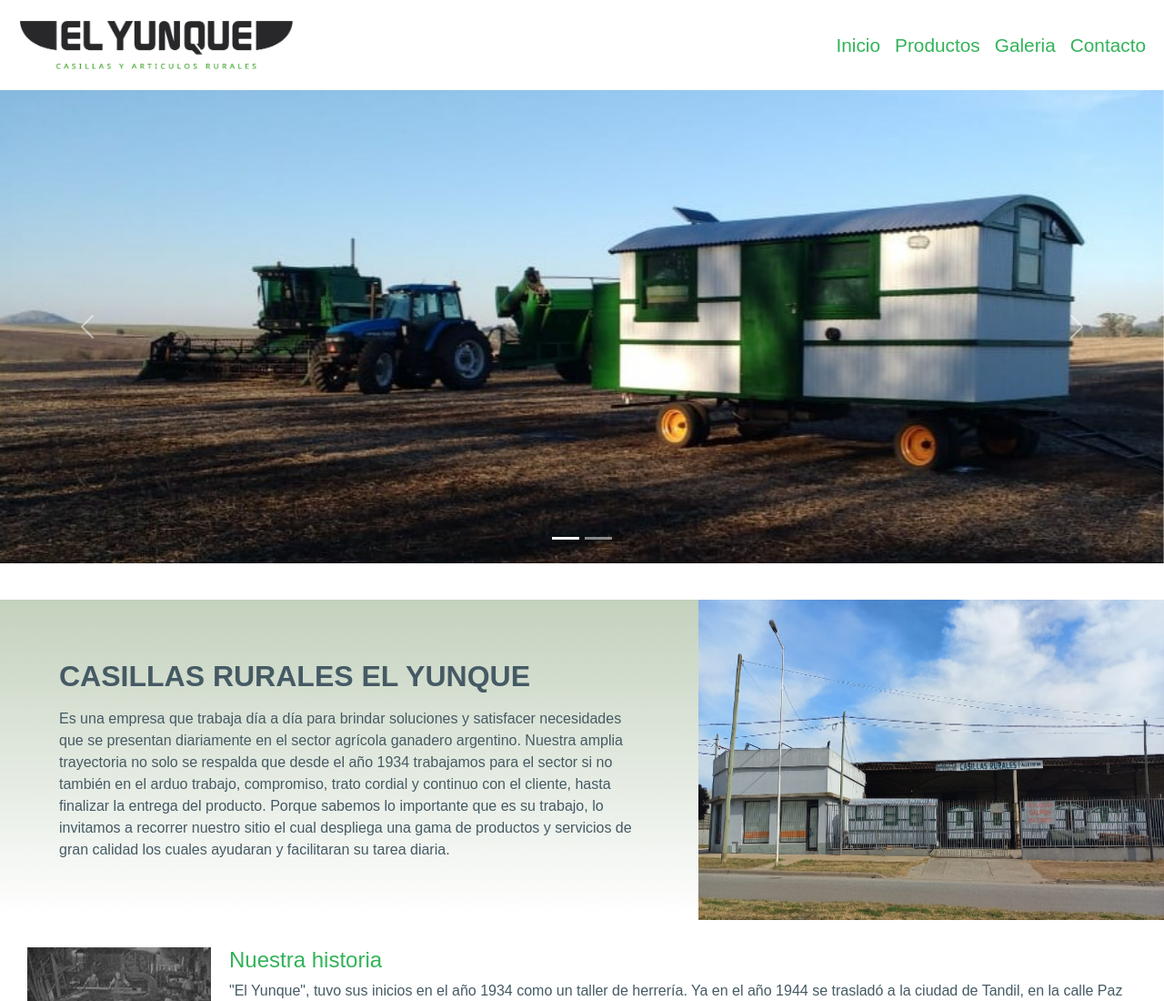
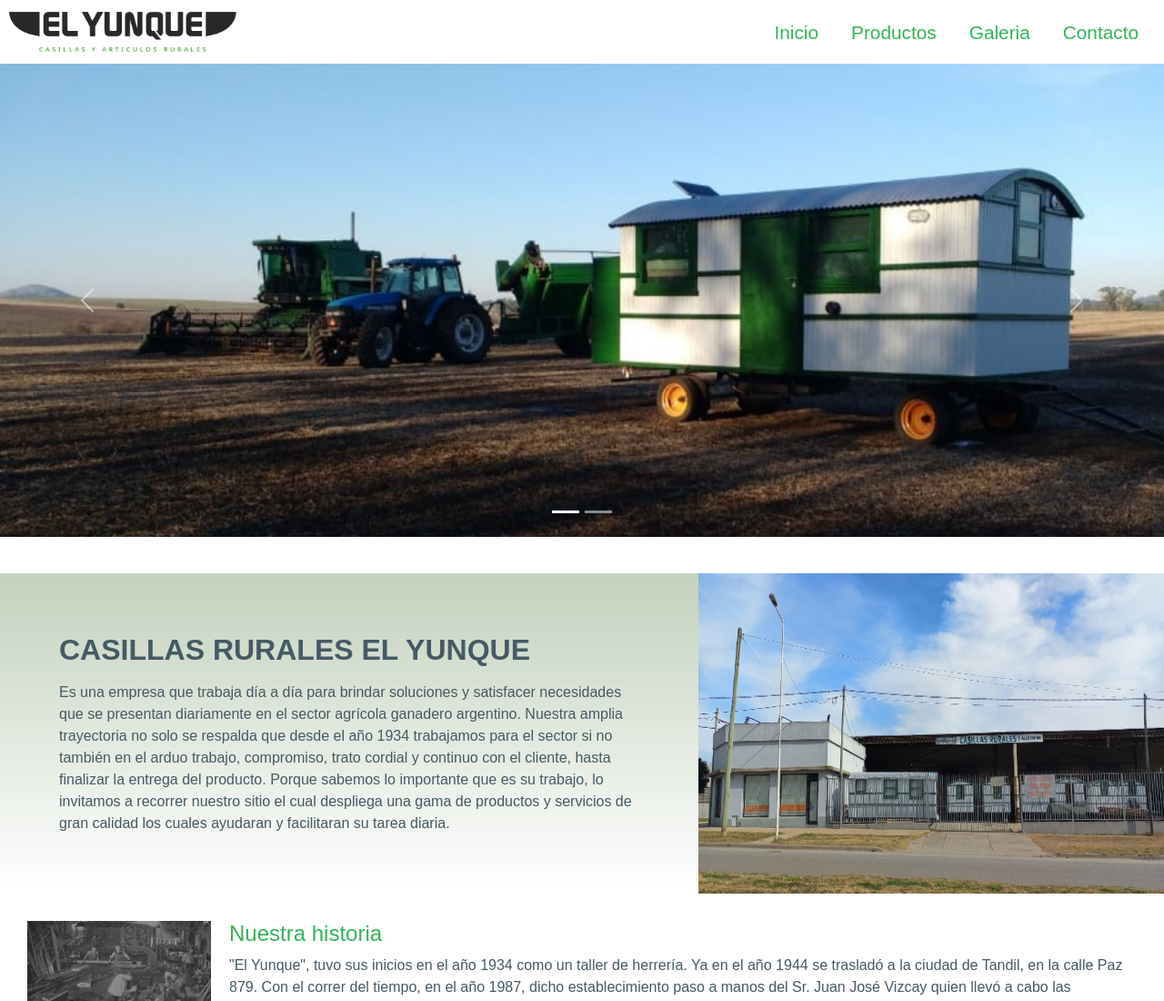
Before and after one commit to chavescamila/elyunque, a plain HTML site: page index.html in a window 1280 px wide. Shown: the top 1100 px of the page at 91% size. Drawn offline with nearby package versions, Linux system fonts and the light colour scheme.

Commit message:
correcciones

```diff
--- a/css/estilos.css
+++ b/css/estilos.css
@@ -5,6 +5,7 @@
 
 /*fonts*/
 @import url("https://fonts.googleapis.com/css2? family= Exo:wght@700 & display=swap");
+
 
 body {
   background-color: white;
@@ -19,6 +20,10 @@
 
 .navbar{
   background-color: white;
+}
+
+.nav-item{
+  margin-right: 20px;
 }
 .navbar-light .navbar-nav .nav-link{
   font-family: "Exo", sans-serif;
@@ -35,9 +40,14 @@
   color: #32b35991;
 }
 
+.container-fluid{
+  padding: 0px;
+  margin: 0px;
+}
+
 .logo {
-  width: 300px;
-  margin: 10px;
+  width: 250px;
+  margin-left: 10px;
   display: flex;
   animation: ease-out animat 1s;
 }
```
